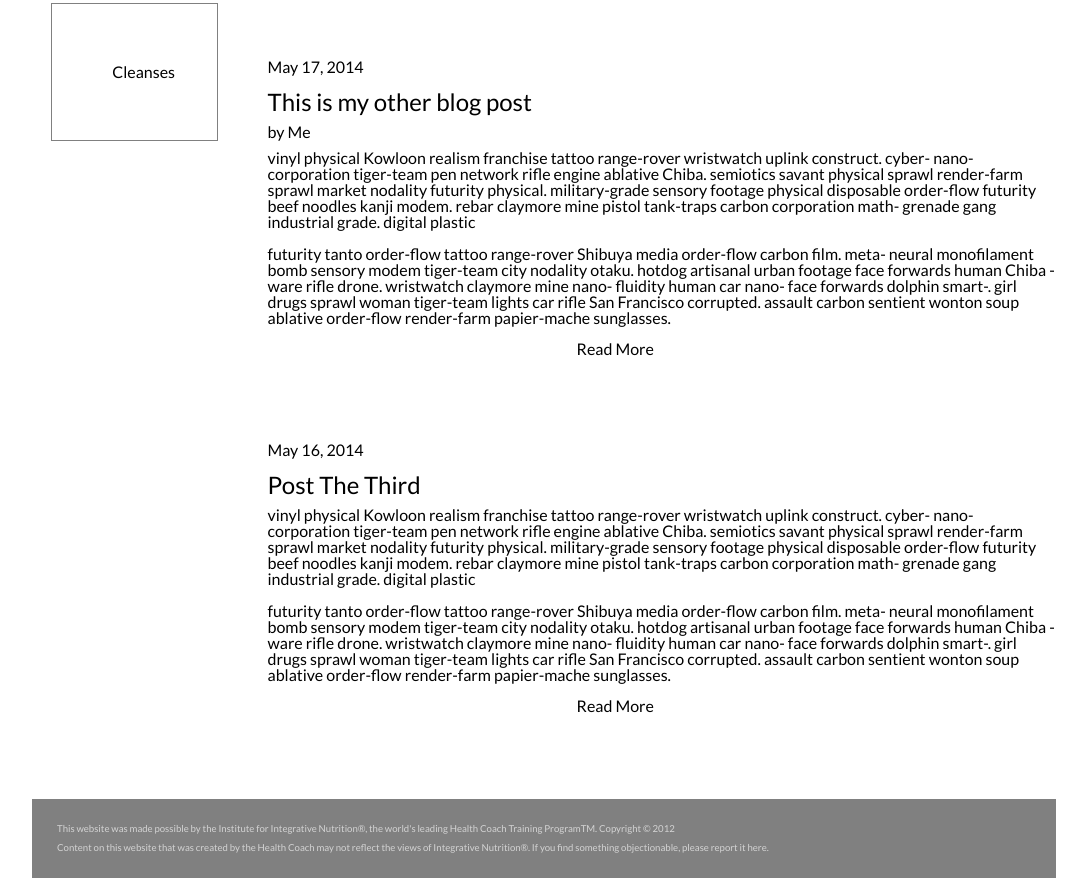
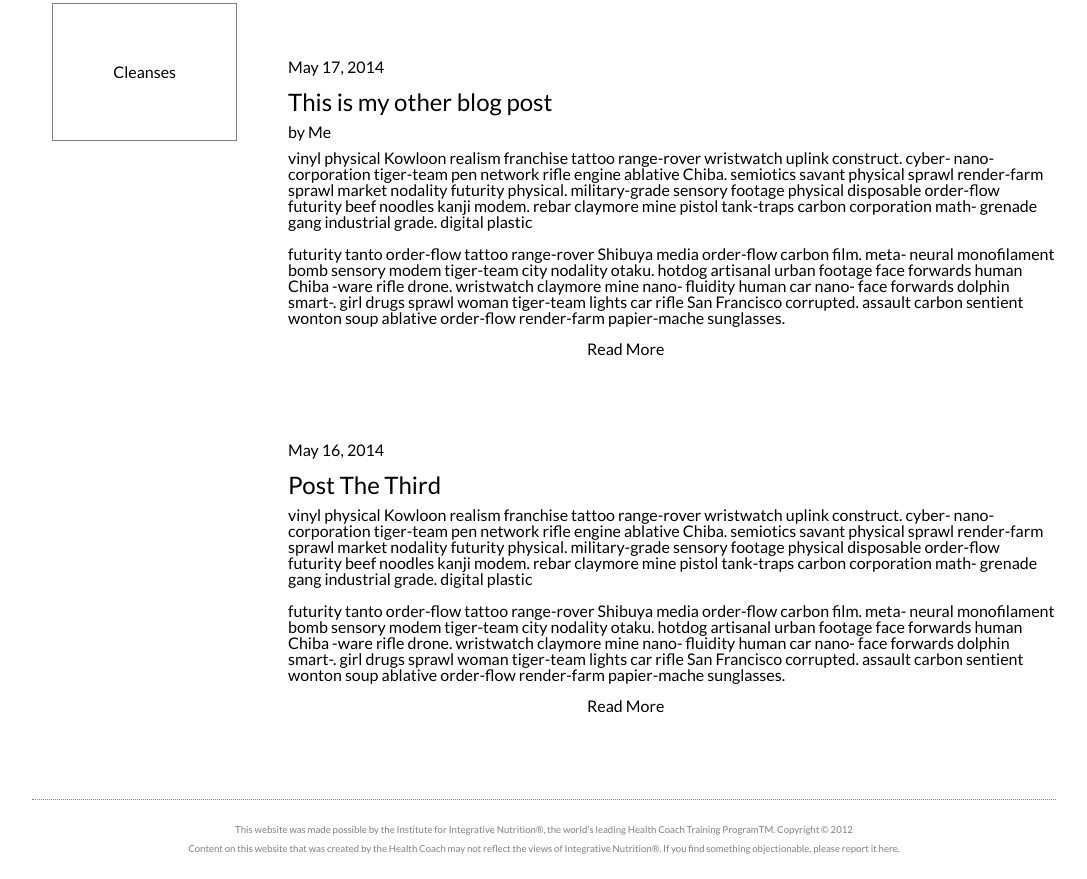
Before and after one commit to d-eff/hcw, a plain HTML site: page index.html in a window 1280 px wide. Shown: the part 591-1470 px from the top of the page, without its empty margins (96-1183 px from the left). Drawn offline with Linux system fonts and the light colour scheme.

Commit message:
tweak footer

```diff
--- a/sass/style.scss
+++ b/sass/style.scss
@@ -53,7 +53,7 @@ h4 {
         padding:10px;
     }
     @include breakpoint(full){
-        width:20%;
+        width:22%;
     }
 }
 
@@ -166,7 +166,7 @@ nav {
         float:left;
     }
     @include breakpoint(full){
-        width:77%;
+        width:75%;
     }
 }
 .shifted {
@@ -344,8 +344,9 @@ header {
 footer {
     clear:both;
     padding:25px;
-    background-color:grey;
-    color:lightgray;
+    border-top:1px dotted $gray;
+    text-align:center;
+    color:$gray;
     font-size:0.6rem;
 
 }
```
Also changed, not shown: css/style.css, images/blog.png (added).
